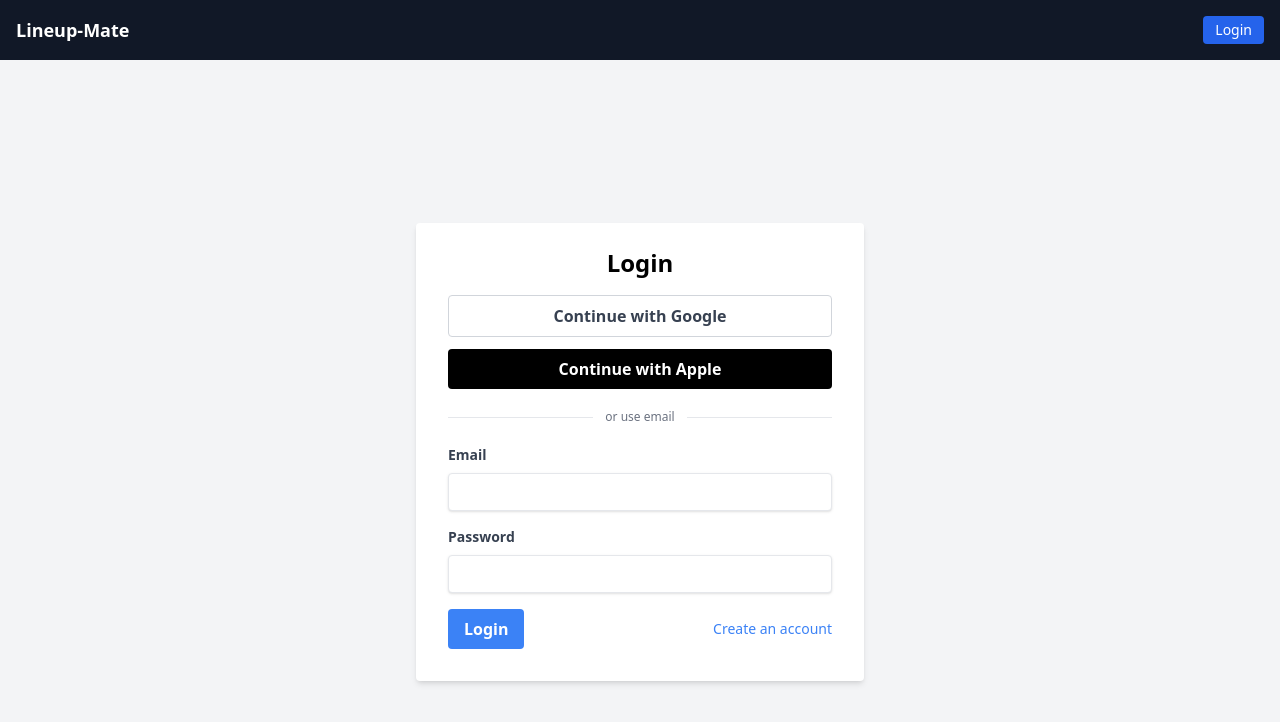
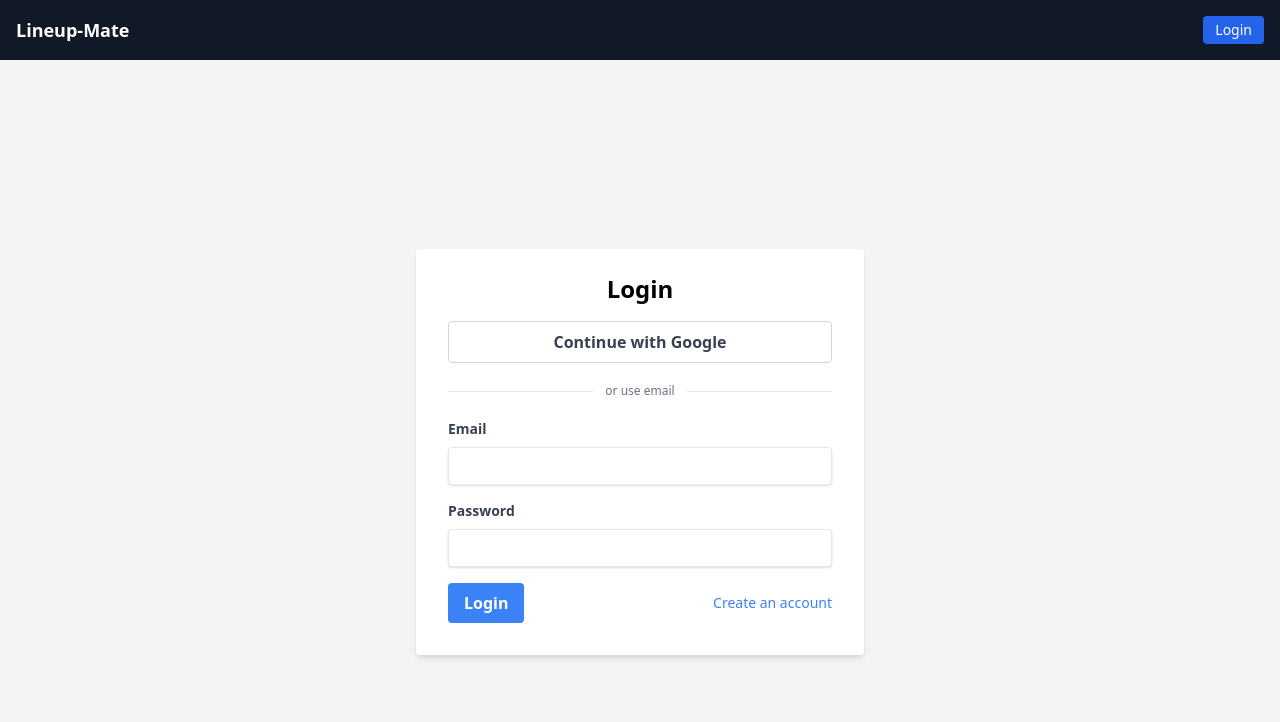
Before and after one commit to benshirom/Lineup-Mate, a Next.js app: page /login in a window 1280 px wide. Shown: the top 722 px of the page. Built offline with nearby package versions, Linux system fonts and the light colour scheme; no server answers.

Commit message:
chore: remove Apple login and keep Google OAuth only

```diff
--- a/pages/login.tsx
+++ b/pages/login.tsx
@@ -3,7 +3,7 @@ import { useRouter } from 'next/router';
 import { useAuth } from '@/lib/AuthContext';
 import Navbar from '@/components/Navbar';
 
-type SocialProvider = 'google' | 'apple';
+type SocialProvider = 'google';
 
 function getFriendlyAuthError(message: string) {
   const lower = message.toLowerCase();
@@ -25,7 +25,7 @@ function getFriendlyAuthError(message: string) {
   }
 
   if (lower.includes('provider') && lower.includes('not enabled')) {
-    return 'This social login provider is not enabled yet in Supabase. Enable it in Authentication → Providers.';
+    return 'Google login is not enabled yet in Supabase. Enable it in Authentication → Providers → Google.';
   }
 
   return message;
@@ -66,12 +66,10 @@ const LoginPage = () => {
         provider,
         options: {
           redirectTo,
-          queryParams: provider === 'google'
-            ? {
-                access_type: 'offline',
-                prompt: 'consent'
-              }
-            : undefined
+          queryParams: {
+            access_type: 'offline',
+            prompt: 'consent'
+          }
         }
       });
 
@@ -151,14 +149,6 @@ const LoginPage = () => {
             >
               {socialLoading === 'google' ? 'Redirecting…' : 'Continue with Google'}
             </button>
-            <button
-              type="button"
-              disabled={socialLoading !== null || submitting}
-              onClick={() => handleSocialLogin('apple')}
-              className="w-full rounded py-2 px-4 font-bold text-white bg-black hover:bg-gray-900 disabled:opacity-60"
-            >
-              {socialLoading === 'apple' ? 'Redirecting…' : 'Continue with Apple'}
-            </button>
           </div>
 
           <div className="flex items-center gap-3 mb-5">
```
